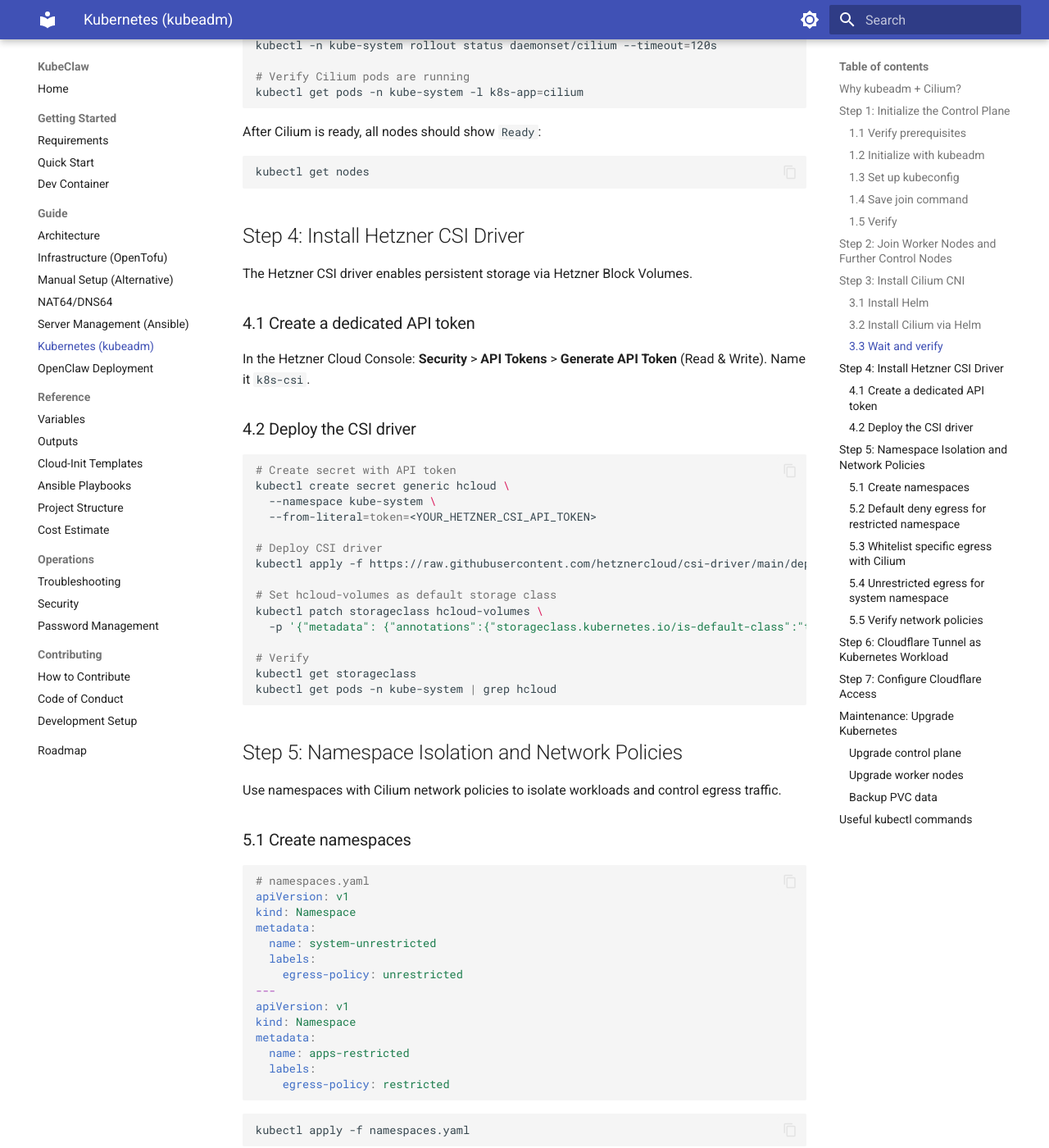
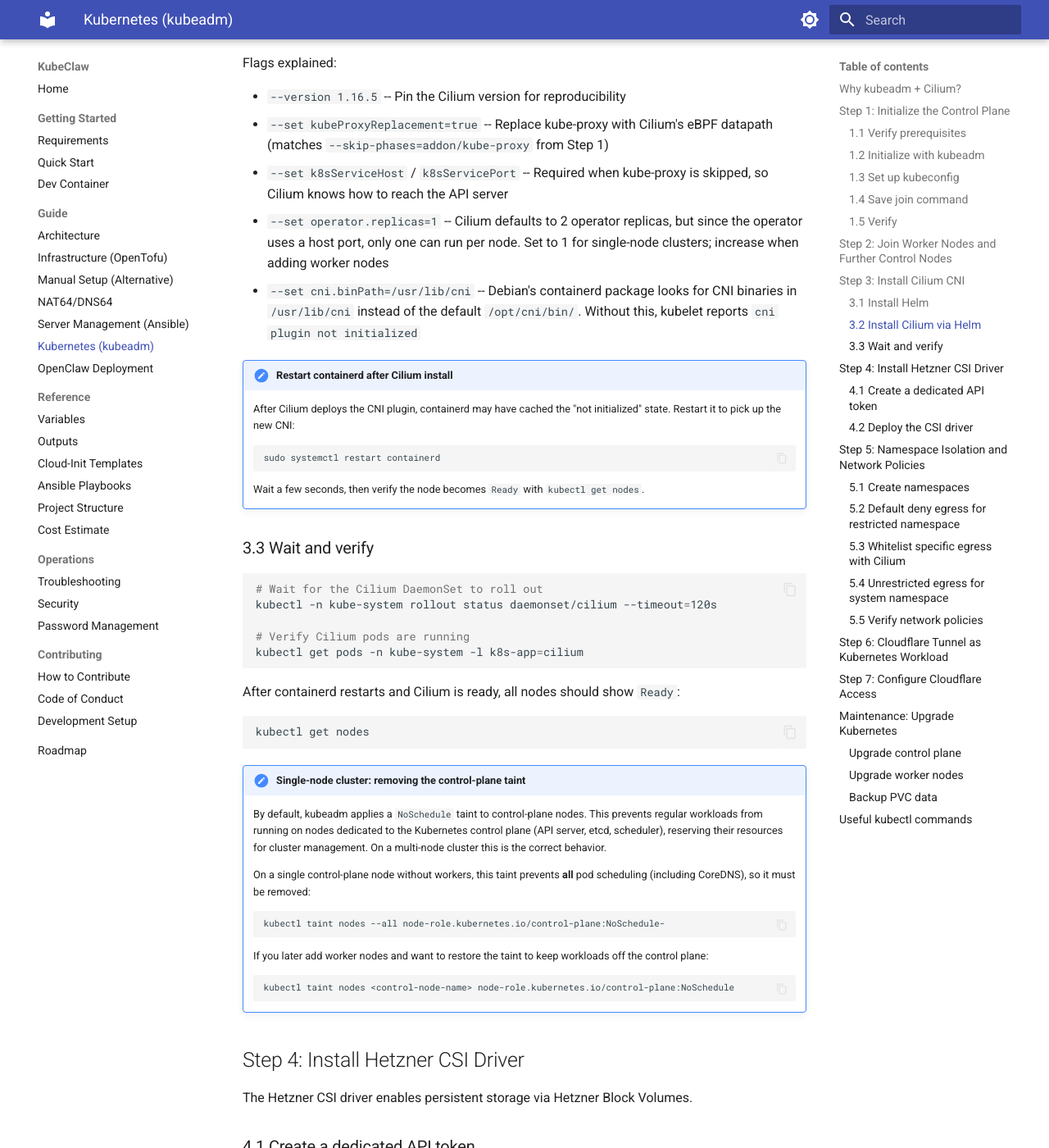
Before and after one commit to projectious-work/kubeclaw, an MkDocs documentation site: the page built from docs/guide/kubernetes.md, in a window 1280 px wide and 1400 px high, scrolled down 6191 px. Shown: the whole window at 82% size. Built offline with MkDocs 1.6.1 and Material for MkDocs 9.7.7, drawn with Linux system fonts in a browser that asks for light colours; some of the changed text lies outside the part shown.

Commit message:
doc: update on edge case with only a control node

````diff
--- a/docs/guide/kubernetes.md
+++ b/docs/guide/kubernetes.md
@@ -16,16 +16,16 @@
 ```bash
 # From the Dev Container:
 tofu output -raw master_control_node_private_ip
-
-# Or on the master node itself:
-MASTER_IP=$(hostname -I | awk '{print $1}')
 ```
 
-The commands below use `$MASTER_IP`. Set it before proceeding:
+The commands below use `$MASTER_IP`. Set it on the master node before proceeding:
 
 ```bash
-MASTER_IP=$(hostname -I | awk '{print $1}')
+MASTER_IP=10.0.0.2
 ```
+
+!!! warning "Do not use `hostname -I`"
+    `hostname -I` may return Hetzner's CGNAT address (`100.64.x.x`) as the first IP instead of the private network IP. Always set `MASTER_IP` explicitly to the private network address from your `subnet_ip_range` (default: `10.0.0.2`).
 
 ### 1.1 Verify prerequisites
 
@@ -80,6 +80,9 @@
 ```
 
 ### 1.2 Initialize with kubeadm
+
+!!! danger "Verify MASTER_IP before proceeding"
+    Run `echo $MASTER_IP` -- it **must** print `10.0.0.2` (or your custom subnet IP). If it's empty, go back and set it. Running `kubeadm init` with an empty or wrong `--apiserver-advertise-address` will bind the API server to the wrong interface and generate TLS certificates with incorrect SANs. Fixing this requires a full `kubeadm reset` and re-init.
 
 ```bash
 sudo kubeadm init \
@@ -254,15 +257,20 @@
 
 ### 3.2 Install Cilium via Helm
 
-Install Cilium using the OCI chart from quay.io, which has native IPv6 support (no NAT64 needed):
+Add the Cilium Helm repository and install. Make sure `$MASTER_IP` is still set (`echo $MASTER_IP`) -- if not, re-export it (see Step 1):
 
 ```bash
-helm install cilium oci://quay.io/cilium-charts/cilium \
+helm repo add cilium https://helm.cilium.io/
+helm repo update
+
+helm install cilium cilium/cilium \
   --version 1.16.5 \
   --namespace kube-system \
   --set kubeProxyReplacement=true \
   --set k8sServiceHost=$MASTER_IP \
-  --set k8sServicePort=6443
+  --set k8sServicePort=6443 \
+  --set operator.replicas=1 \
+  --set cni.binPath=/usr/lib/cni
 ```
 
 Flags explained:
@@ -270,6 +278,17 @@
 - `--version 1.16.5` -- Pin the Cilium version for reproducibility
 - `--set kubeProxyReplacement=true` -- Replace kube-proxy with Cilium's eBPF datapath (matches `--skip-phases=addon/kube-proxy` from Step 1)
 - `--set k8sServiceHost` / `k8sServicePort` -- Required when kube-proxy is skipped, so Cilium knows how to reach the API server
+- `--set operator.replicas=1` -- Cilium defaults to 2 operator replicas, but since the operator uses a host port, only one can run per node. Set to 1 for single-node clusters; increase when adding worker nodes
+- `--set cni.binPath=/usr/lib/cni` -- Debian's containerd package looks for CNI binaries in `/usr/lib/cni` instead of the default `/opt/cni/bin/`. Without this, kubelet reports `cni plugin not initialized`
+
+!!! important "Restart containerd after Cilium install"
+    After Cilium deploys the CNI plugin, containerd may have cached the "not initialized" state. Restart it to pick up the new CNI:
+
+    ```bash
+    sudo systemctl restart containerd
+    ```
+
+    Wait a few seconds, then verify the node becomes `Ready` with `kubectl get nodes`.
 
 ### 3.3 Wait and verify
 
@@ -281,11 +300,26 @@
 kubectl get pods -n kube-system -l k8s-app=cilium
 ```
 
-After Cilium is ready, all nodes should show `Ready`:
+After containerd restarts and Cilium is ready, all nodes should show `Ready`:
 
 ```bash
 kubectl get nodes
 ```
+
+!!! note "Single-node cluster: removing the control-plane taint"
+    By default, kubeadm applies a `NoSchedule` taint to control-plane nodes. This prevents regular workloads from running on nodes dedicated to the Kubernetes control plane (API server, etcd, scheduler), reserving their resources for cluster management. On a multi-node cluster this is the correct behavior.
+
+    On a single control-plane node without workers, this taint prevents **all** pod scheduling (including CoreDNS), so it must be removed:
+
+    ```bash
+    kubectl taint nodes --all node-role.kubernetes.io/control-plane:NoSchedule-
+    ```
+
+    If you later add worker nodes and want to restore the taint to keep workloads off the control plane:
+
+    ```bash
+    kubectl taint nodes <control-node-name> node-role.kubernetes.io/control-plane:NoSchedule
+    ```
 
 ## Step 4: Install Hetzner CSI Driver
 
````
